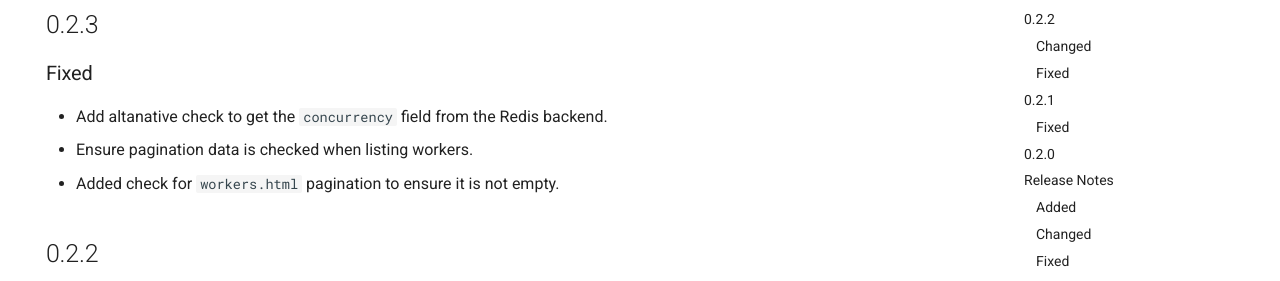
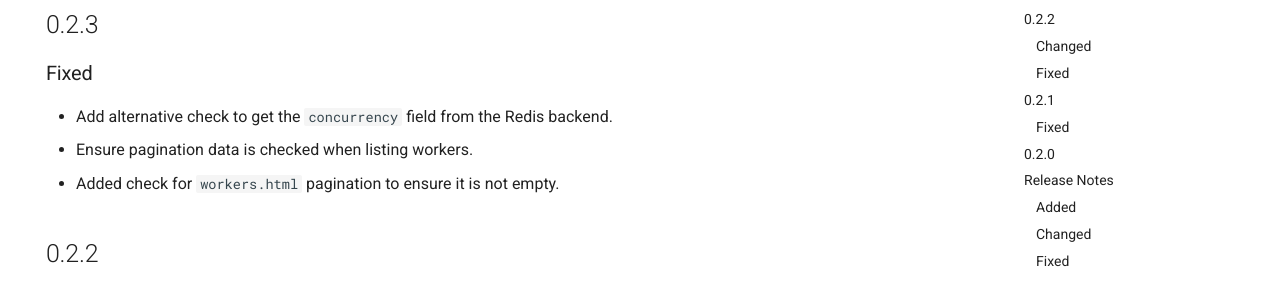
Before and after one commit to dymmond/asyncmq, an MkDocs documentation site: the page built from docs/release-notes.md, in a window 1280 px wide and 900 px high. Shown: the part 221-502 px from the top of the window. Built offline with MkDocs 1.6.1 and Material for MkDocs 9.7.7, drawn with Linux system fonts in a browser that asks for light colours; comment, search, counter and statistics services are not loaded.

Commit message:
Update release-notes.md

```diff
--- a/docs/release-notes.md
+++ b/docs/release-notes.md
@@ -9,7 +9,7 @@ hide:
 
 ### Fixed
 
-- Add altanative check to get the `concurrency` field from the Redis backend.
+- Add alternative check to get the `concurrency` field from the Redis backend.
 - Ensure pagination data is checked when listing workers.
 - Added check for `workers.html` pagination to ensure it is not empty.
 
```
